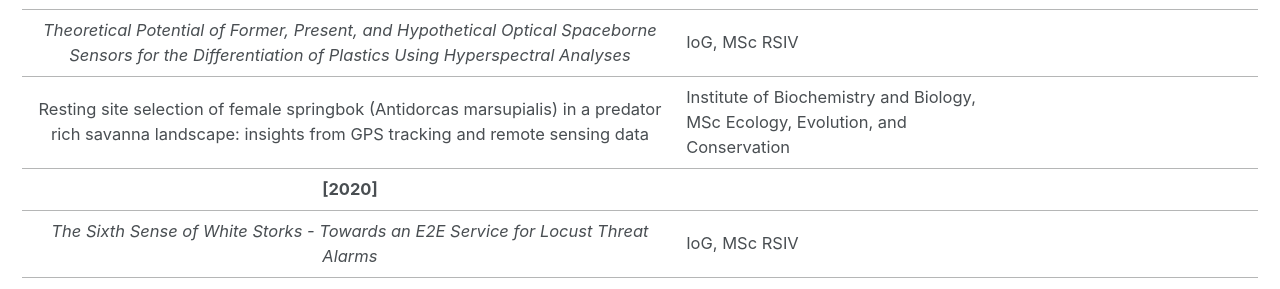
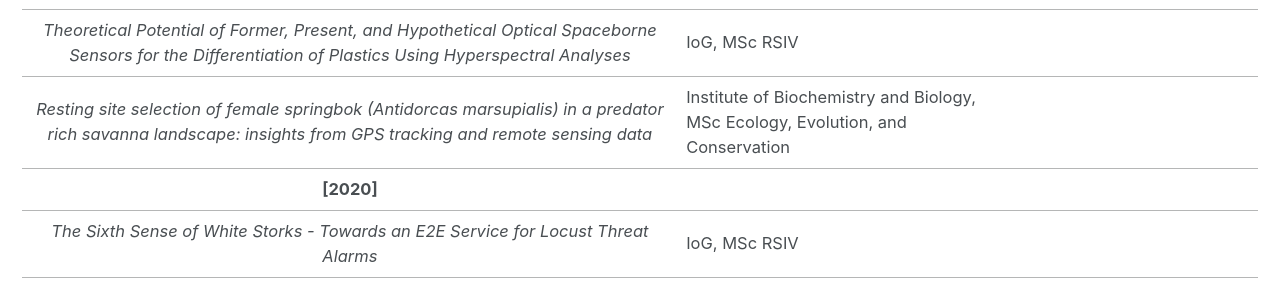
Before and after one commit to UP-RS-ESP/vacon.github.io, a Jekyll site: the page built from _pages/theses.md, in a window 1280 px wide. Shown: the part 943-1232 px from the top of the page. Built offline with Jekyll 4.4.1, drawn with Linux system fonts in a browser that asks for light colours; cached includes are drawn as plain includes; nearby versions of some CDN libraries.

Commit message:
Oct-21 2021

```diff
--- a/_config.yml
+++ b/_config.yml
@@ -334,5 +334,5 @@
       type: theses
     values:
       layout: single
-      author_profile: true
+      author_profile: false
       share: true
--- a/_pages/theses.md
+++ b/_pages/theses.md
@@ -22,7 +22,7 @@
 | *Namibian rangelands in transition: A large-scale dynamic savanna vegetation model* | Institute of Biochemistry and Biology, MSc Ecology, Evolution, and Conservation | |
 | *Dating glacial moraines on the volcanic Complex Quevar in NW Argentina using the cosmogenic nuclides 26Al, 10Be, and 21Ne* | IoG, MSc Geoscience | |
 | *Theoretical Potential of Former, Present, and Hypothetical Optical Spaceborne Sensors for the Differentiation of Plastics Using Hyperspectral Analyses* | IoG, MSc RSIV | |
-| Resting site selection of female springbok (Antidorcas marsupialis) in a predator rich savanna landscape: insights from GPS tracking and remote sensing data | Institute of Biochemistry and Biology, MSc Ecology, Evolution, and Conservation | |
+| *Resting site selection of female springbok (Antidorcas marsupialis) in a predator rich savanna landscape: insights from GPS tracking and remote sensing data* | Institute of Biochemistry and Biology, MSc Ecology, Evolution, and Conservation | |
 | **[2020]** | | |
 | *The Sixth Sense of White Storks - Towards an E2E Service for Locust Threat Alarms* | IoG, MSc RSIV | |
 | *Applications of pointcloud and full-waveform Lidar data for object detection* | IoG, MSc RSIV | |
```
